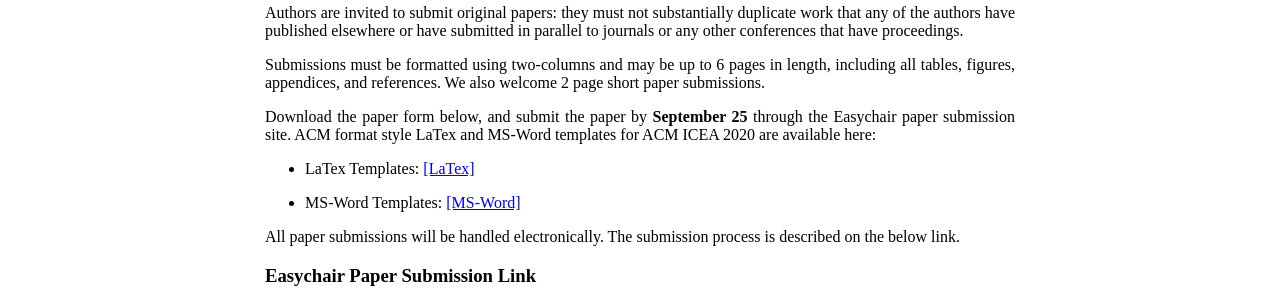
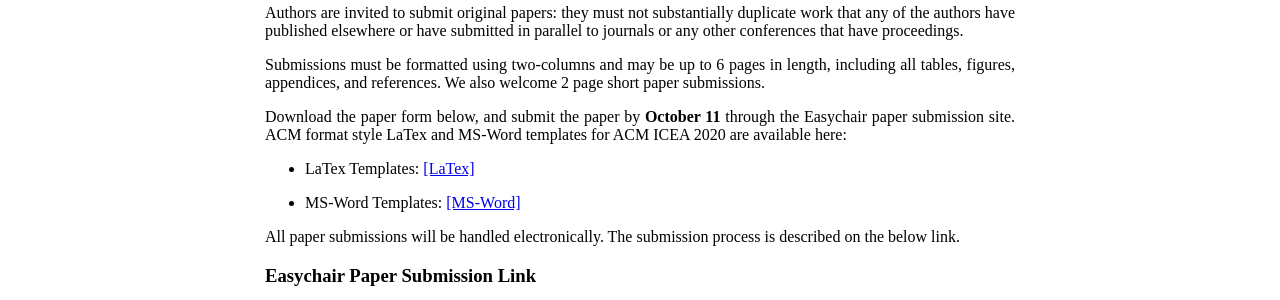
Before and after one commit to icea-conf/2020, a Jekyll site: the page built from submission/index.html, in a window 1280 px wide. Shown: the part 264-564 px from the top of the page. Built offline with Jekyll 4.4.1, drawn with Linux system fonts in a browser that asks for light colours.

Commit message:
Update index.html

```diff
--- a/submission/index.html
+++ b/submission/index.html
@@ -8,7 +8,7 @@
                <h2 style="color:#0000FF">Submission Guidelines</h2>
                     <p style="text-align: justify">Authors are invited to submit original papers: they must not substantially duplicate work that any of the authors have published elsewhere or have submitted in parallel to journals or any other conferences that have proceedings.</p>
                     <p style="text-align: justify">Submissions must be formatted using two-columns and may be up to 6 pages in length, including all tables, figures, appendices, and references. We also welcome 2 page short paper submissions.</p>
-                    <p style="text-align: justify">Download the paper form below, and submit the paper by <b>September 25</b> through the Easychair paper submission site. ACM format style LaTex and MS-Word templates for ACM ICEA 2020 are available here:</p>
+                    <p style="text-align: justify">Download the paper form below, and submit the paper by <b>October 11</b> through the Easychair paper submission site. ACM format style LaTex and MS-Word templates for ACM ICEA 2020 are available here:</p>
                     <ul>
                          <li><p>LaTex Templates: <a href="https://icea-conf.github.io/2020/template/ICEA2020_Latex_Template.zip">[LaTex]</a></p></li>
                          <li><p>MS-Word Templates: <a href="https://icea-conf.github.io/2020/template/ICEA2020_Word_Template.zip">[MS-Word]</a></p></li>
```
